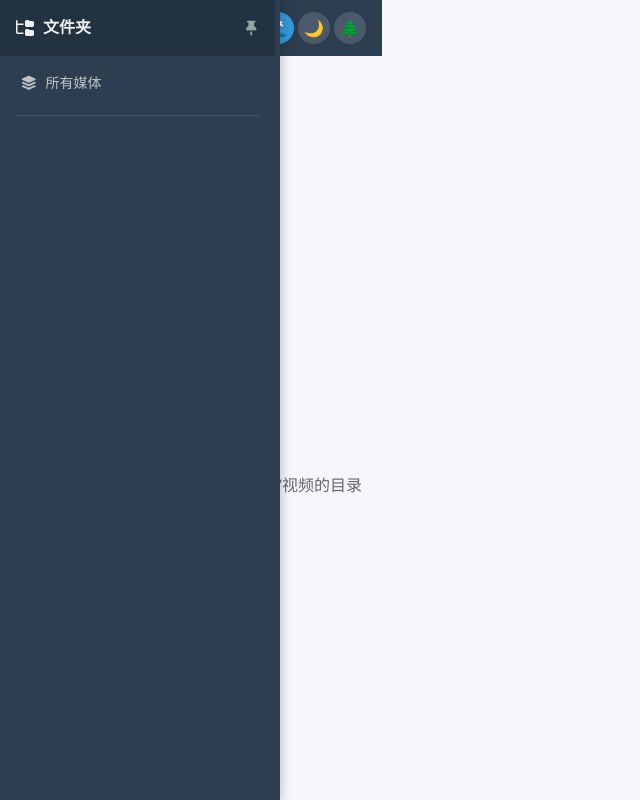
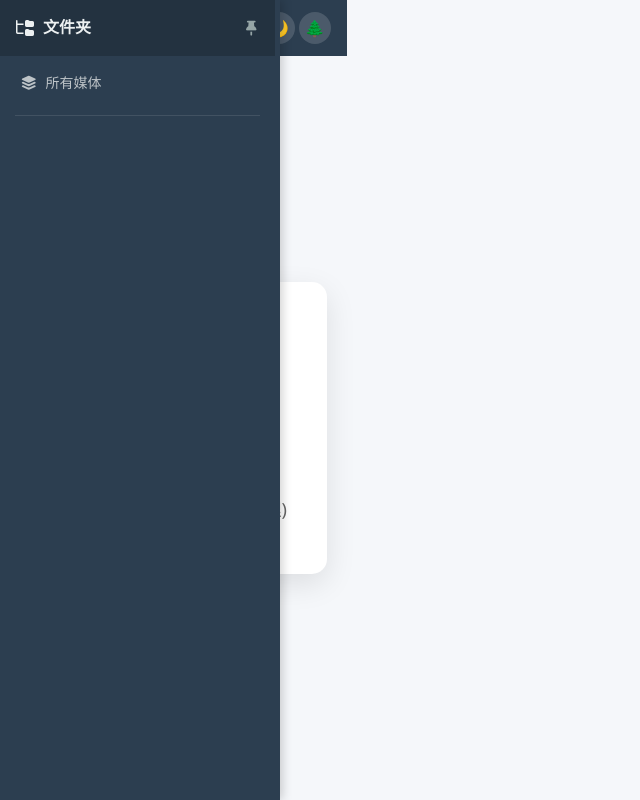
Before and after one commit to HaujetZhao/Gallery-Viewer, a Vue app: page / in a window 1280 px wide. Shown: the whole page, without its empty margins (0-640 px from the left). Built offline with nearby package versions, Linux system fonts and the light colour scheme.

Commit message:
feat(阶段7): Gallery rerunKey + App 装配齿轮/SettingsPanel/Toast/scrollzone/兼容警告/Ctrl+O

```diff
--- a/src/App.vue
+++ b/src/App.vue
@@ -1,24 +1,36 @@
 <script setup>
-import { computed, onMounted } from 'vue';
+import { computed, onMounted, onBeforeUnmount, ref } from 'vue';
 import { useThemeStore } from './stores/theme.js';
 import { useFsStore } from './stores/fs.js';
 import { useUserSettingsStore } from './stores/userSettings.js';
 import { initDB } from './services/db.js';
 import { openFolderPicker } from './services/filesystem.js';
+import { isFileSystemAccessSupported } from './utils/browser.js';
 import Sidebar from './components/Sidebar.vue';
 import Gallery from './components/Gallery.vue';
 import MediaModal from './components/MediaModal.vue';
+import SettingsPanel from './components/SettingsPanel.vue';
+import Toast from './components/Toast.vue';
+import BrowserUnsupportedWarning from './components/BrowserUnsupportedWarning.vue';
+import { useScrollZone } from './composables/useScrollZone.js';
 
 const themeStore = useThemeStore();
 const fsStore = useFsStore();
 const settings = useUserSettingsStore();
 
-// pinned/width 从 userSettings 读(main-wrapper 据此调 margin-left)
 const sidebarPinned = computed(() => !!settings.settings.sidebarPinned);
 const sidebarWidth = computed(() => settings.settings.sidebarWidth || 280);
 const mainStyle = computed(() => ({
   marginLeft: sidebarPinned.value ? sidebarWidth.value + 'px' : '0px',
 }));
+
+const settingsOpen = ref(false);
+const browserSupported = isFileSystemAccessSupported();
+
+// scrollzone 排除区域 ref
+const sidebarEl = ref(null);
+const settingsBtnEl = ref(null);
+useScrollZone([sidebarEl, settingsBtnEl]);
 
 onMounted(async () => {
   themeStore.init();
@@ -27,16 +39,28 @@ onMounted(async () => {
   } catch (e) {
     console.warn('initDB 失败:', e);
   }
+  document.addEventListener('keydown', onKeydown);
 });
+onBeforeUnmount(() => document.removeEventListener('keydown', onKeydown));
 
 async function open() {
   await openFolderPicker();
+}
+
+// Ctrl+O 打开文件夹(modal 内键盘由 useModal 处理,这里只管全局)
+function onKeydown(e) {
+  const tag = document.activeElement?.tagName;
+  if (tag === 'INPUT' || tag === 'TEXTAREA') return;
+  if ((e.ctrlKey || e.metaKey) && e.key.toLowerCase() === 'o') {
+    e.preventDefault();
+    open();
+  }
 }
 </script>
 
 <template>
   <div class="app-root" :class="{ 'sidebar-pinned': sidebarPinned }">
-    <Sidebar />
+    <div ref="sidebarEl"><Sidebar /></div>
 
     <div class="main-content-wrapper" :style="mainStyle">
       <div class="top-bar">
@@ -56,12 +80,23 @@ async function open() {
 
       <Gallery v-if="fsStore.currentFolder" />
       <div v-else class="empty-state">
-        <i class="fas fa-images empty-icon"></i>
-        <p>点击「打开文件夹」选择一个含图片/视频的目录</p>
+        <div class="intro-content" @click="open">
+          <i class="fas fa-images empty-icon"></i>
+          <h1>相册浏览器</h1>
+          <p>点击选择文件夹(纯本地处理)</p>
+          <BrowserUnsupportedWarning v-if="!browserSupported" />
+        </div>
       </div>
     </div>
 
+    <!-- 齿轮按钮(fixed top-left) -->
+    <button class="settings-btn" ref="settingsBtnEl" @click="settingsOpen = !settingsOpen" title="设置">
+      <i class="fas fa-cog"></i>
+    </button>
+
+    <SettingsPanel v-model="settingsOpen" />
     <MediaModal />
+    <Toast />
   </div>
 </template>
 
@@ -116,14 +151,35 @@ async function open() {
 .empty-state {
   flex: 1;
   display: flex;
-  flex-direction: column;
   align-items: center;
   justify-content: center;
-  gap: 16px;
+}
+.intro-content {
+  max-width: 600px;
+  padding: 40px;
+  background: var(--bg-primary, #fff);
+  border-radius: 15px;
+  box-shadow: 0 10px 30px rgba(0, 0, 0, 0.1);
+  text-align: center;
+  cursor: pointer;
+  transition: transform 0.3s, box-shadow 0.3s;
+}
+.intro-content:hover {
+  transform: translateY(-5px);
+  box-shadow: 0 15px 40px rgba(0, 0, 0, 0.15);
+}
+.intro-content .empty-icon {
+  font-size: 80px;
+  color: var(--color-primary, #3498db);
+  margin-bottom: 20px;
+}
+.intro-content h1 {
+  font-size: 36px;
+  margin: 0 0 15px;
+  color: var(--text-primary, #333);
+}
+.intro-content p {
+  font-size: 18px;
   color: var(--text-secondary, #666);
 }
-.empty-state .empty-icon {
-  font-size: 80px;
-  color: var(--color-gray-400, #adb5bd);
-}
 </style>
--- a/src/components/Gallery.vue
+++ b/src/components/Gallery.vue
@@ -57,6 +57,16 @@ const columns = computed(() => {
 // content-visibility 估算高度(源码:(innerWidth-300)/colCount+60)
 const estHeight = computed(() => `${Math.round((window.innerWidth - 300) / colCount.value) + 60}px`);
 
+// thumbnailSize 变 → rerunKey++ → PhotoCard :key 变 → 重建重绘(新缓存键 md5_size)
+const rerunKey = ref(0);
+watch(
+  () => settings.settings.thumbnailSize,
+  () => {
+    rerunKey.value++;
+    unobserveAll();
+  },
+);
+
 // 点击卡片 → 打开 Modal(传 displayFiles 供翻页)
 function openPreview(file) {
   modal.open(file, displayFiles.value);
@@ -100,7 +110,7 @@ onBeforeUnmount(() => unobserveAll());
       <div v-for="(col, i) in columns" :key="i" class="masonry-col">
         <PhotoCard
           v-for="f in col"
-          :key="f.path"
+          :key="f.path + '-' + rerunKey"
           :file="f"
           :target-size="settings.settings.thumbnailSize"
           @click="openPreview(f)"
```
